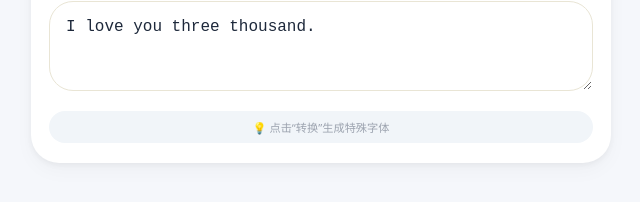
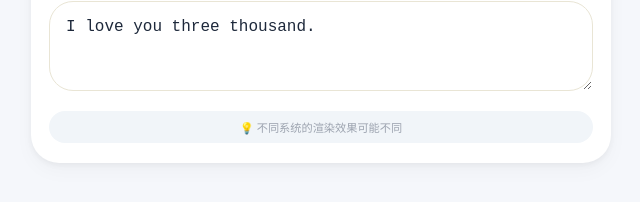
Before and after one commit to Zcat233/Raw-Files, a plain HTML site: page index.html in a window 1280 px wide. Shown: the part 486-688 px from the top of the page, 319-959 px from the left. Drawn offline with Linux system fonts and the light colour scheme.

Commit message:
Update info note text in index.html

```diff
--- a/index.html
+++ b/index.html
@@ -289,7 +289,7 @@
         <!-- 有限展示文本框：只读，高度受限，手机易操作 -->
         <div class="result-box" id="resultBox" readonly contenteditable="false"></div>
         <div class="info-note">
-            💡 点击“转换”生成特殊字体
+            💡 不同系统的渲染效果可能不同
         </div>
     </div>
 </div>
```
